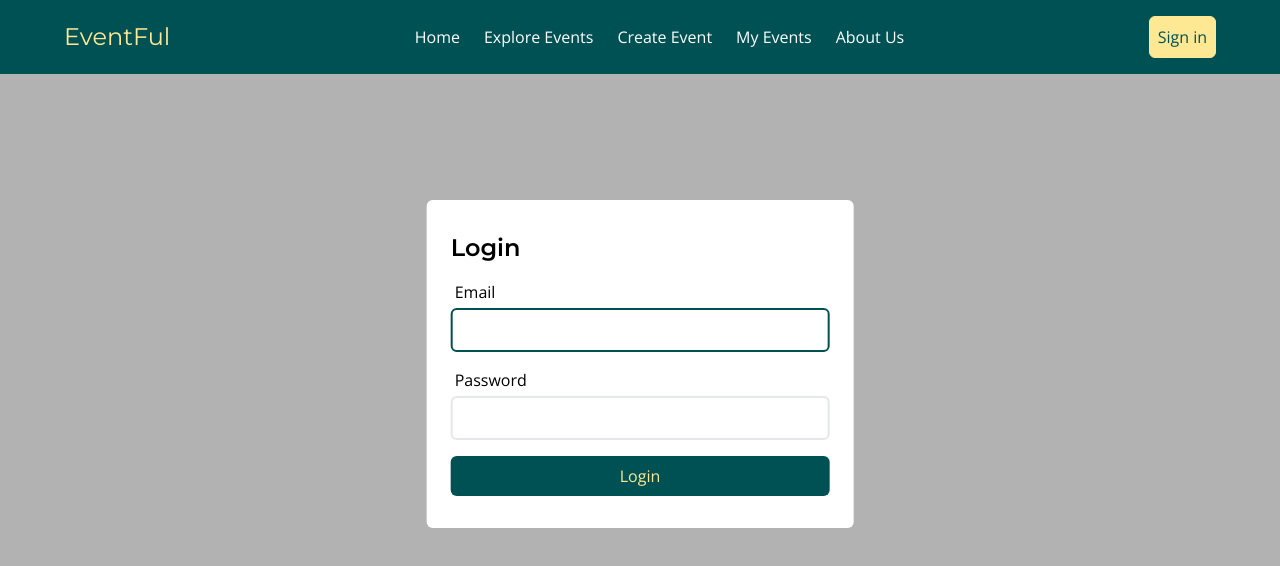
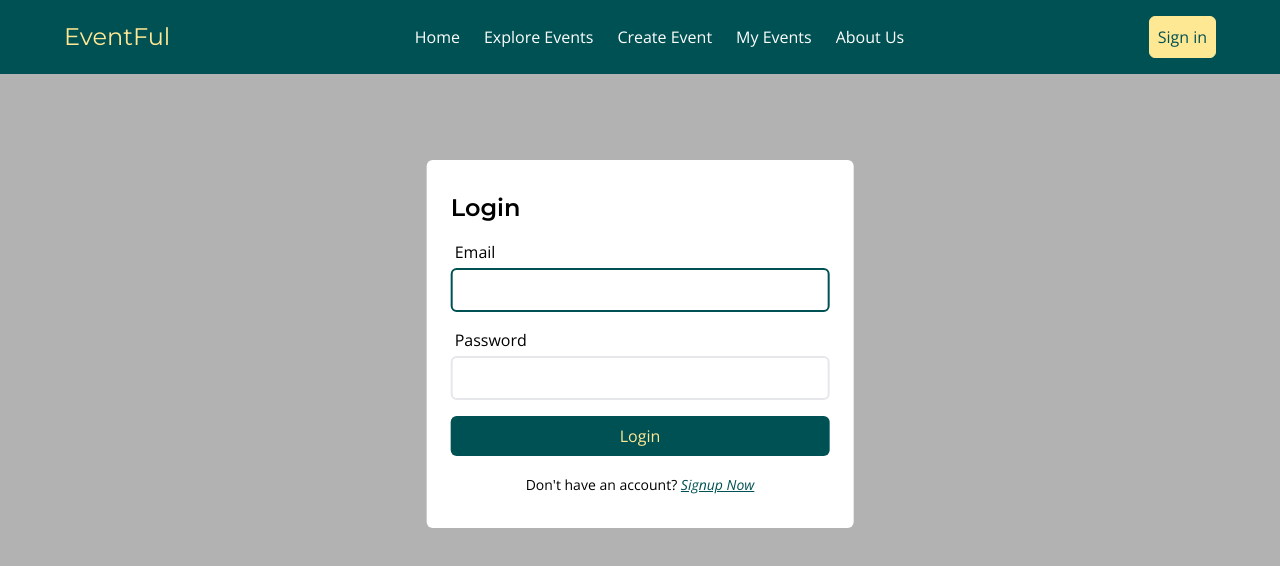
Before and after one commit to Waqas2332/Event-Booking-Website, a React (Vite) app in the folder frontend/: page /event/1/booking in a window 1280 px wide. Shown: the top 566 px of the page. Built offline with nearby package versions, Linux system fonts and the light colour scheme.

Commit message:
finalized login modal ui

```diff
--- a/frontend/src/pages/LoginModal.tsx
+++ b/frontend/src/pages/LoginModal.tsx
@@ -1,6 +1,6 @@
 import { Dialog } from "@headlessui/react";
 import { useAuth } from "../context/AuthContext";
-import { useLocation } from "react-router-dom";
+import { Link, useLocation } from "react-router-dom";
 import { toast } from "react-toastify";
 
 type LoginModalProps = {
@@ -24,7 +24,7 @@ const LoginModal = ({ isOpen, location }: LoginModalProps) => {
         onClick={checkAuthentication}
         className="fixed inset-0 bg-black opacity-30"
       />
-      <div className=" rounded-md  fixed top-1/4 left-[50%] transform  -translate-x-1/2 w-1/3 py-8 px-6 max-md:w-[75%] max-lg:w-1/2 bg-white z-10">
+      <div className=" rounded-md  fixed top-[20%] left-[50%] transform  -translate-x-1/2 w-1/3 py-8 px-6 max-md:w-[75%] max-lg:w-1/2 bg-white z-10">
         <h2 className="text-2xl font-semibold font-headings">Login</h2>
         <form className="mt-4">
           <div className="form-control">
@@ -36,6 +36,12 @@ const LoginModal = ({ isOpen, location }: LoginModalProps) => {
             <input type="password" id="password" required />
           </div>
           <button className="btn-primary mt-4 w-full">Login</button>
+          <div className="text-center mt-4">
+            <Link to="/auth/register" className="text-sm">
+              Don't have an account?{" "}
+              <span className="italic text-primary underline">Signup Now</span>
+            </Link>
+          </div>
         </form>
       </div>
     </Dialog>
```
